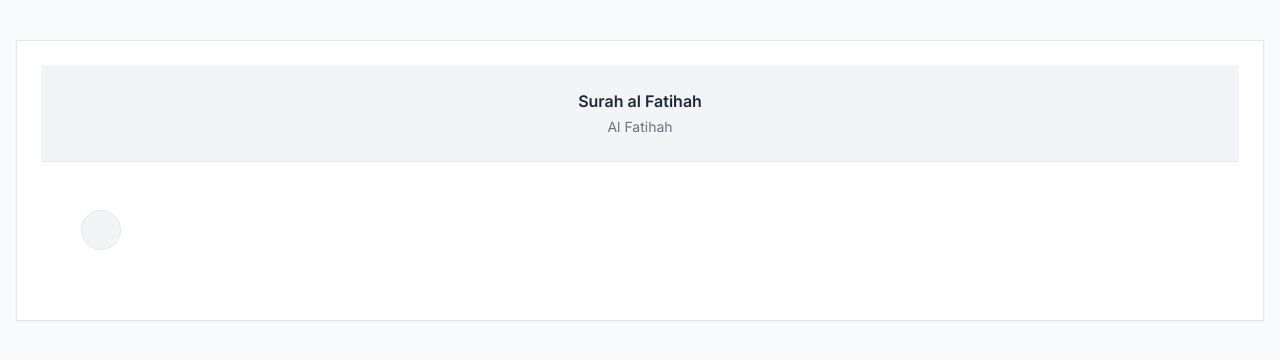
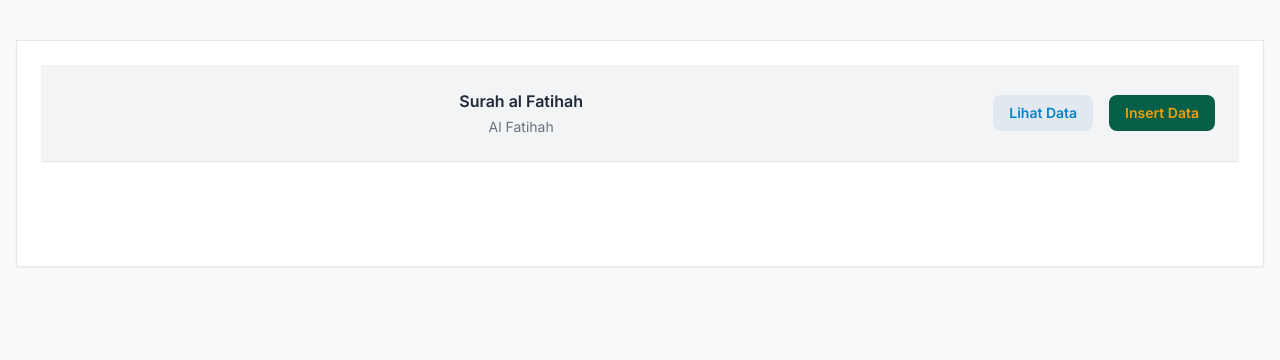
Before and after one commit to abdilbarrrazin-bot/quranpython, a Flask app: page / in a window 1280 px wide. Shown: the top 360 px of the page. Run offline with Flask 3, Linux system fonts and the light colour scheme; tables that the repository leaves empty or names only in its code hold one stand-in row (values such as "Sample post"); some libraries are stand-ins or nearby versions.

Commit message:
menambah halaman tampilkan data

```diff
--- a/app.py
+++ b/app.py
@@ -1,4 +1,4 @@
-from flask import Flask, render_template, send_file
+from flask import Flask, render_template, request
 import pymysql
 import os
 
@@ -16,7 +16,7 @@
 
 @app.route("/test")
 def static_test():
-	return send_file('templates/index.html')
+	return render_template('templates/index.html')
 
 
 @app.route("/")
@@ -33,3 +33,35 @@
 
 	except pymysql.Error as e:
 		return f"Error database {e}"
+
+
+
+@app.route("/tambahdata", methods=["GET", "POST"])
+def tambah_data():
+	if request.method == "POST":
+		teksayat = request.form["ayat"]
+		terjemah = request.form["terjemah"]
+
+		conn = buat_koneksi()
+		cur = conn.cursor()
+		perintahquery = "INSERT INTO alFatihah (ayat, terjemah) VALUES (%s, %s)"
+		cur.execute(perintahquery, (teksayat, terjemah))
+		conn.commit()
+		conn.close()
+
+	return render_template("tambah_data.html")
+
+
+@app.route("/tampilkandata")
+def tampilkan_data():
+	try:
+		conn = buat_koneksi()
+		cur = conn.cursor()
+		cur.execute("SELECT * FROM alFatihah")
+		baris = cur.fetchall()
+		conn.close()
+
+		return render_template("tampilkan_data.html", verses=baris)
+
+	except pymysql.Error as e:
+		return f"Error database {e}"
--- a/templates/index.html
+++ b/templates/index.html
@@ -9,7 +9,8 @@
 
     <link rel="preconnect" href="https://fonts.googleapis.com">
     <link rel="preconnect" href="https://fonts.gstatic.com">
-    <link href="https://fonts.googleapis.com/css2?family=Amiri:wght@400;700&family=Inter:wght@400;600&display=swap" rel="stylesheet">
+    <link href="https://fonts.googleapis.com/css2?family=Amiri:wght@400;700&family=Inter:wght@400;600&display=swap"
+        rel="stylesheet">
 
     <script src="https://cdn.tailwindcss.com"></script>
 
@@ -46,39 +47,26 @@
 
     <main class="max-w-4x1 mx-auto bg-white shadow-sm rounded-x1 border border-gray-200 p-6 overflow-hidden">
 
-        <div class="bg-gray-100 border-b border-gray-200 p-6 text-center">
-            <h1 class="text-2x1 font-bold text-gray-800">Surah al Fatihah</h1>
-            <p class="text-gray-500 text-sm mt-1">Al Fatihah</p>
+        <div class="bg-gray-100 border-b border-gray-200 p-6 flex justify-between items-center">
+            <div class="text-center flex-1">
+                <h1 class="text-2x1 font-bold text-gray-800">Surah al Fatihah</h1>
+                <p class="text-gray-500 text-sm mt-1">Al Fatihah</p>
+            </div>
+            <a href="/tampilkandata"
+                class="ml-4 px-4 py-2 bg-slate-200 text-sky-600 text-sm font-semibold rounded-lg hover:bg-blue-700 transition duration-300">
+                Lihat Data
+            </a>
+            <a href="/tambahdata"
+                class="ml-4 px-4 py-2 bg-emerald-800 text-amber-500 text-sm font-semibold rounded-lg hover:bg-green-700 transition duration-300">
+                Insert Data
+            </a>
+
+
 
         </div>
 
         <div class="p-6 md:p-10 space-y-8">
 
-            {% for ayat in verses %}
-            <div class="flex flex-col border-b border-gray-100 pb-8 last:border-0 last:pb-0">
-
-                <div class="flex flex-row-reverse items-start gap-4" dir="rtl">
-
-                    <div class="flex-shrink-0 mt-2">
-                        <span
-                            class="inline-flex items-center justify-center w-10 h-10 rounded-full bg-gray-100 text-gray-600 text-sm font-sans font-bold border border-gray-200">
-                            {{ ayat.nomor }}
-
-
-                        </span>
-
-
-                    </div>
-
-                    <p class="w-full text-right font-arabic text-4x1 md:text-5x1 leading-[2.3] text-gray-900">
-
-                        {{ ayat.terjemah }}
-                    </p>
-
-                </div>
-
-            </div>
-            {% endfor %}
 
         </div>
     </main>
```
Also changed, not shown: templates/tambah_data.html (+23 -0 lines), templates/tampilkan_data.html (added, +35 -0 lines).
